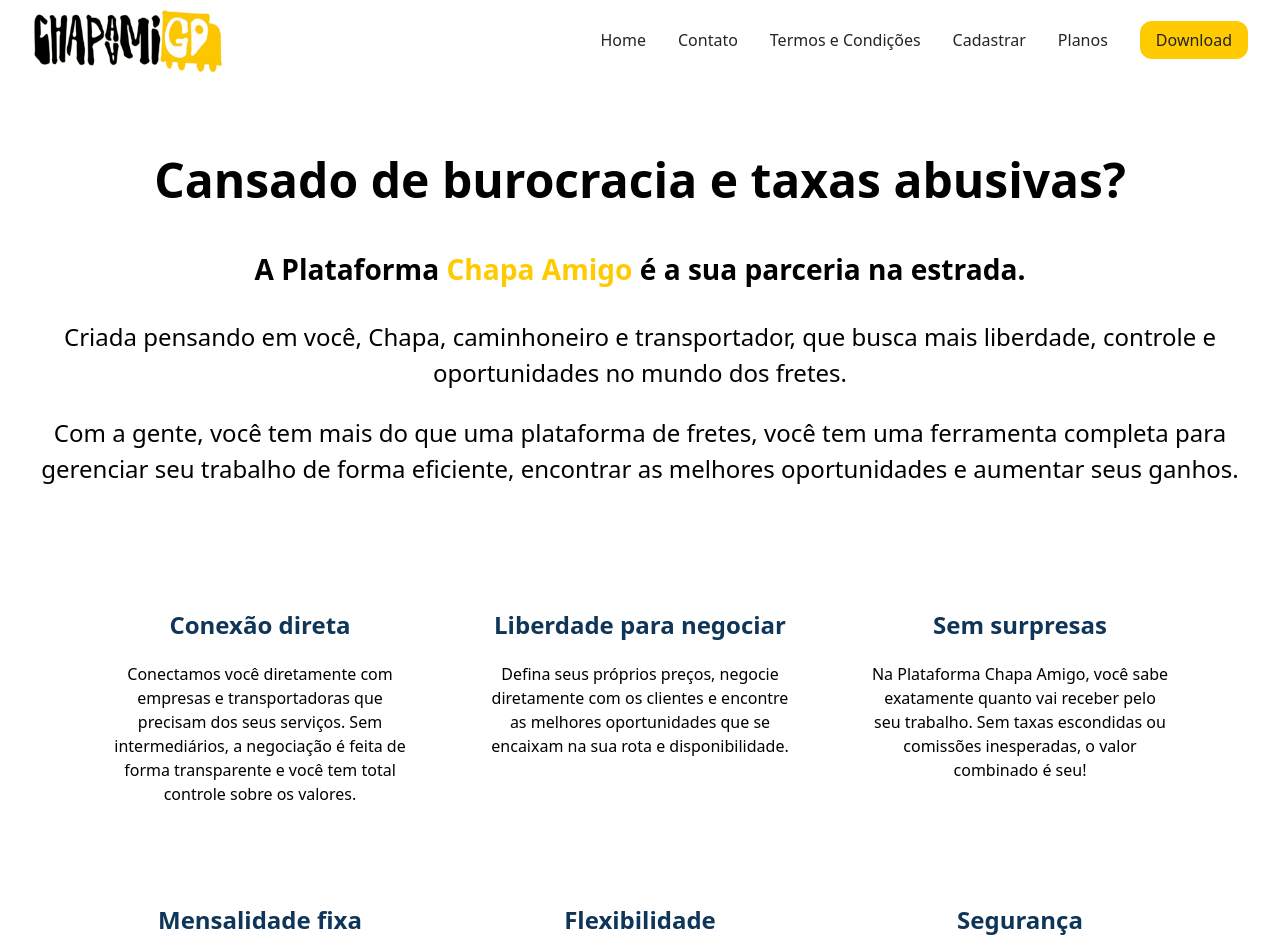
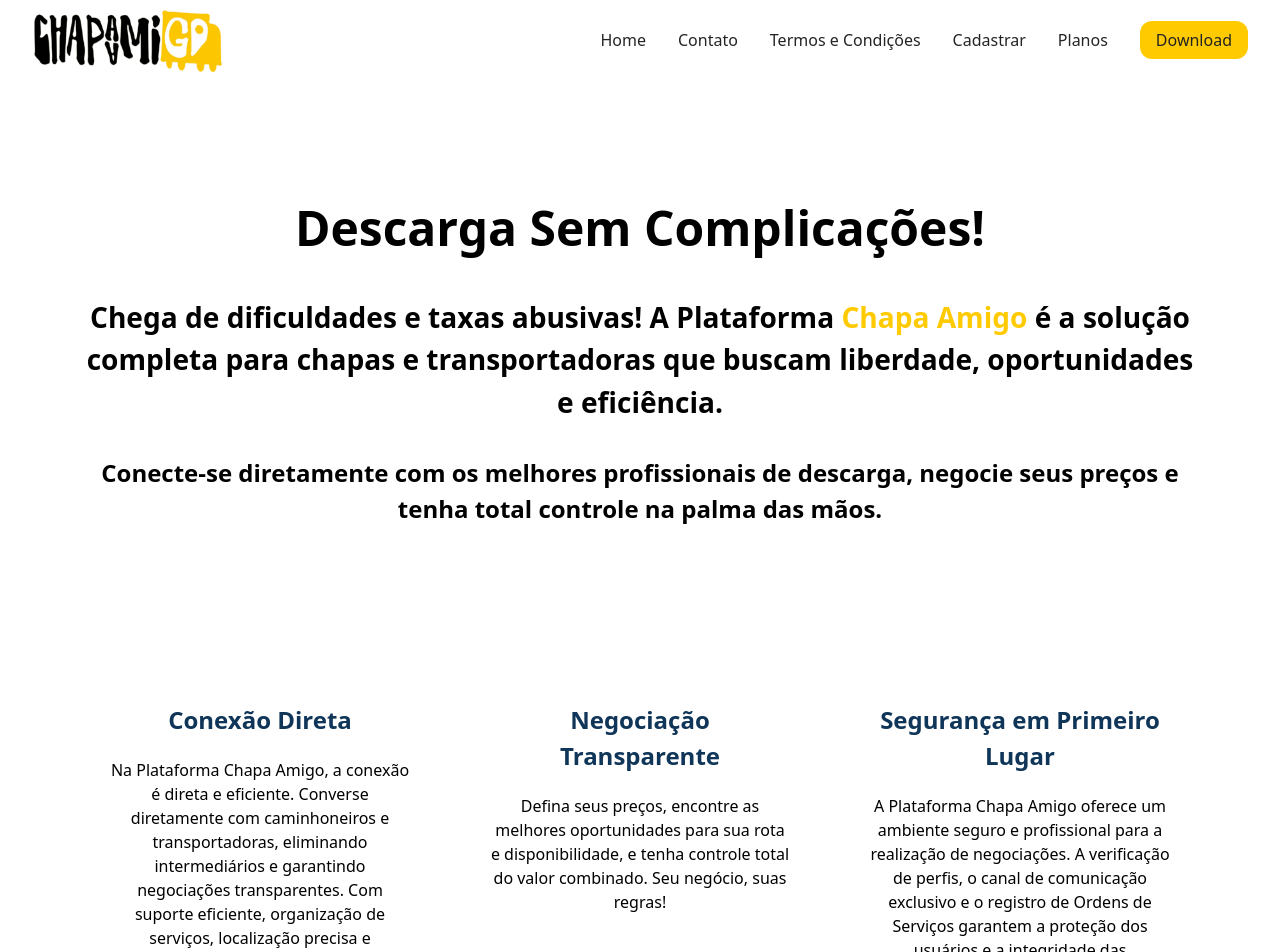
Before and after one commit to kiqBueno/ChapaAmigoWeb, a React (Vite) app: page / in a window 1280 px wide. Shown: the top 952 px of the page. Built offline with nearby package versions, Linux system fonts and the light colour scheme.

Commit message:
Fixing Home text

```diff
--- a/src/components/Header/Header.css
+++ b/src/components/Header/Header.css
@@ -109,8 +109,7 @@
     margin-left: auto;
   }
 
-  .nav,
-  .downloadBtn {
+  .nav {
     display: none;
   }
 
@@ -126,5 +125,6 @@
     padding: 0;
     margin: 0;
     margin-top: 3rem;
+    margin-bottom: 3rem;
   }
 }
--- a/src/pages/Home/Home.css
+++ b/src/pages/Home/Home.css
@@ -11,7 +11,7 @@
 .homeText {
   font-size: 1.5rem;
   text-align: center;
-  padding: 2rem;
+  padding: 5rem;
 }
 
 .cardsContainer {
@@ -26,4 +26,8 @@
   #homeContainer .downloadBtn {
     display: block;
   }
+
+  .homeText {
+    padding: 2rem;
+  }
 }
--- a/src/pages/Home/index.tsx
+++ b/src/pages/Home/index.tsx
@@ -1,73 +1,47 @@
 import "./Home.css";
-import React from "react";
 import Card from "../../components/Card/Card";
-
-const handleNavClick = (
-  event: React.MouseEvent<HTMLAnchorElement, MouseEvent>
-) => {
-  event.preventDefault();
-  const targetId = event.currentTarget.getAttribute("href")?.substring(1);
-  if (targetId) {
-    const targetElement = document.getElementById(targetId);
-    if (targetElement) {
-      targetElement.scrollIntoView({ behavior: "smooth" });
-    }
-  }
-};
 
 const Home = () => {
   return (
     <div id="homeContainer">
       <main className="homeContent">
         <div className="homeText">
-          <h1>Cansado de burocracia e taxas abusivas?</h1>
+          <h1>Descarga Sem Complicações!</h1>
           <h3>
-            A Plataforma{" "}
-            <strong style={{ color: "#ffca00" }}> Chapa Amigo</strong> é a sua
-            parceria na estrada.
+            Chega de dificuldades e taxas abusivas! A Plataforma{" "}
+            <strong style={{ color: "#ffca00" }}> Chapa Amigo</strong> é a
+            solução completa para chapas e transportadoras que buscam liberdade,
+            oportunidades e eficiência.
           </h3>
-          <p>
-            Criada pensando em você, Chapa, caminhoneiro e transportador, que
-            busca mais liberdade, controle e oportunidades no mundo dos fretes.
-          </p>
-          <p>
-            Com a gente, você tem mais do que uma plataforma de fretes, você tem
-            uma ferramenta completa para gerenciar seu trabalho de forma
-            eficiente, encontrar as melhores oportunidades e aumentar seus
-            ganhos.
-          </p>
-          <a
-            href="#footerContainer"
-            className="downloadBtn"
-            onClick={handleNavClick}
-          >
-            Download
-          </a>
+          <h4>
+            Conecte-se diretamente com os melhores profissionais de descarga,
+            negocie seus preços e tenha total controle na palma das mãos.
+          </h4>
         </div>
         <div className="cardsContainer">
           <Card
-            title="Conexão direta"
-            content="Conectamos você diretamente com empresas e transportadoras que precisam dos seus serviços. Sem intermediários, a negociação é feita de forma transparente e você tem total controle sobre os valores."
+            title="Conexão Direta"
+            content="Na Plataforma Chapa Amigo, a conexão é direta e eficiente. Converse diretamente com caminhoneiros e transportadoras, eliminando intermediários e garantindo negociações transparentes. Com suporte eficiente, organização de serviços, localização precisa e comunicação direta, proporcionando praticidade e confiabilidade em sua rotina."
           />
           <Card
-            title="Liberdade para negociar"
-            content="Defina seus próprios preços, negocie diretamente com os clientes e encontre as melhores oportunidades que se encaixam na sua rota e disponibilidade."
+            title="Negociação Transparente"
+            content="Defina seus preços, encontre as melhores oportunidades para sua rota e disponibilidade, e tenha controle total do valor combinado. Seu negócio, suas regras!"
           />
           <Card
-            title="Sem surpresas"
-            content="Na Plataforma Chapa Amigo, você sabe exatamente quanto vai receber pelo seu trabalho. Sem taxas escondidas ou comissões inesperadas, o valor combinado é seu!"
+            title="Segurança em Primeiro Lugar"
+            content="A Plataforma Chapa Amigo oferece um ambiente seguro e profissional para a realização de negociações. A verificação de perfis, o canal de comunicação exclusivo e o registro de Ordens de Serviços garantem a proteção dos usuários e a integridade das transações."
           />
           <Card
-            title="Mensalidade fixa"
-            content="Com uma mensalidade acessível, você tem acesso ilimitado a todas as funcionalidades da plataforma e pode participar quando e como quiser. Sem taxas adicionais por frete ou comissão sobre seus ganhos."
+            title="Flexibilidade Total, Seu Tempo, Suas Escolhas!"
+            content="Amigo Chapa, aqui você decide quando e como quer trabalhar. A plataforma está sempre disponível para te conectar com novas oportunidades, mas a decisão de aceitar ou não é sempre sua."
           />
           <Card
-            title="Flexibilidade"
-            content="Você decide quando e como quer trabalhar. A plataforma está sempre disponível para te conectar com novas oportunidades, mas a decisão de aceitar ou não é sempre sua."
+            title="Acesso Total por um Preço Justo"
+            content="Com uma mensalidade acessível, você tem acesso ilimitado a todas as funcionalidades do nosso aplicativo e pode participar quando e como quiser."
           />
           <Card
-            title="Segurança"
-            content="A Plataforma Chapa Amigo oferece um ambiente seguro para você realizar suas negociações e encontrar parceiros confiáveis."
+            title="Sem Surpresas Desagradáveis, Seu Dinheiro na Mão!"
+            content="Na Plataforma Chapa Amigo, você sabe exatamente quanto vai receber pelo seu trabalho. Sem taxas escondidas ou comissões inesperadas, o valor combinado é seu!"
           />
         </div>
       </main>
```
